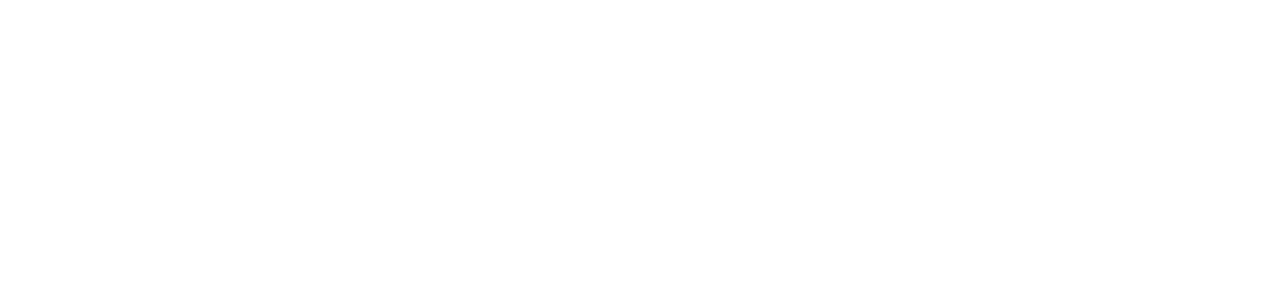
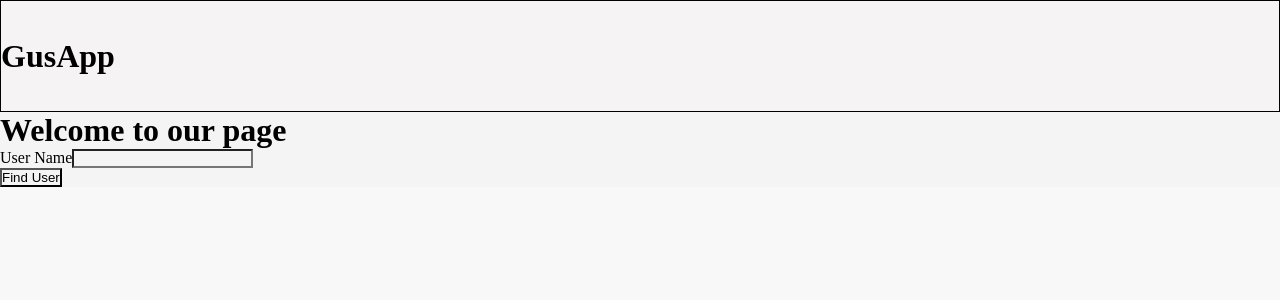
Before and after one commit to Eunnylans/github_user_search_app, a React (Create React App) app: page / in a window 1280 px wide. Shown: the top 300 px of the page. Built offline with nearby package versions, Linux system fonts and the light colour scheme.

Commit message:
Updating Folder Structure

```diff
--- a/src/App.js
+++ b/src/App.js
@@ -1,8 +1,17 @@
 import React from "react";
 import "./App.css";
+import Footer from "./Components/Footer";
+import Home from "./Components/Home";
+import NavBar from "./Components/NavBar";
 
 const App = () => {
-  return <div></div>;
+  return (
+    <div>
+      <NavBar />
+      <Home />
+      <Footer />
+    </div>
+  );
 };
 
 export default App;
--- /dev/null
+++ b/src/Components/Footer.js
@@ -0,0 +1,11 @@
+import React from 'react'
+
+const Footer = () => {
+  return (
+    <div>
+
+    </div>
+  )
+}
+
+export default Footer
--- /dev/null
+++ b/src/Components/Home.js
@@ -0,0 +1,25 @@
+import React from "react";
+
+const Home = () => {
+  return (
+    <div>
+      <h1>Welcome to our page</h1>
+      <form className="form-inline mt-4 d-flex justify-content-center">
+        <div className="form-group">
+          <label for="userName">User Name</label>
+          <input
+            type="text"
+            id="userName"
+            className="form-control mx-sm-3"
+            name="userName"
+          />
+        </div>
+        <button type="submit" className="btn btn-primary ml-2">
+          Find User
+        </button>
+      </form>
+    </div>
+  );
+};
+
+export default Home;
--- /dev/null
+++ b/src/Components/NavBar.css
@@ -0,0 +1,21 @@
+*{
+    margin: 0;
+    padding: 0;
+    background-color: rgba(246, 244, 244, 0.633);
+}
+
+.app-header {
+  display: flex;
+  align-items: center;
+  flex-direction: row;
+  justify-content: space-between;
+  max-width: 100%;
+  height: 110px;
+  background-color: rgba(246, 244, 244, 0.916);
+  border: solid 1px;
+}
+
+.app-title {
+    font-size: xx-large;
+    font-weight: 900;
+}
--- /dev/null
+++ b/src/Components/NavBar.js
@@ -0,0 +1,14 @@
+import React from "react";
+import "./NavBar.css";
+
+const NavBar = () => {
+  return (
+      <nav className="navbar bg-danger app-header">
+        <div className="container-fluid">
+          <span className="navbar-brand mb-0 h1 app-title">GusApp</span>
+        </div>
+      </nav>
+  );
+};
+
+export default NavBar;
```
Also changed, not shown: src/Components/Footer.css (added), src/Components/Home.css (added).
